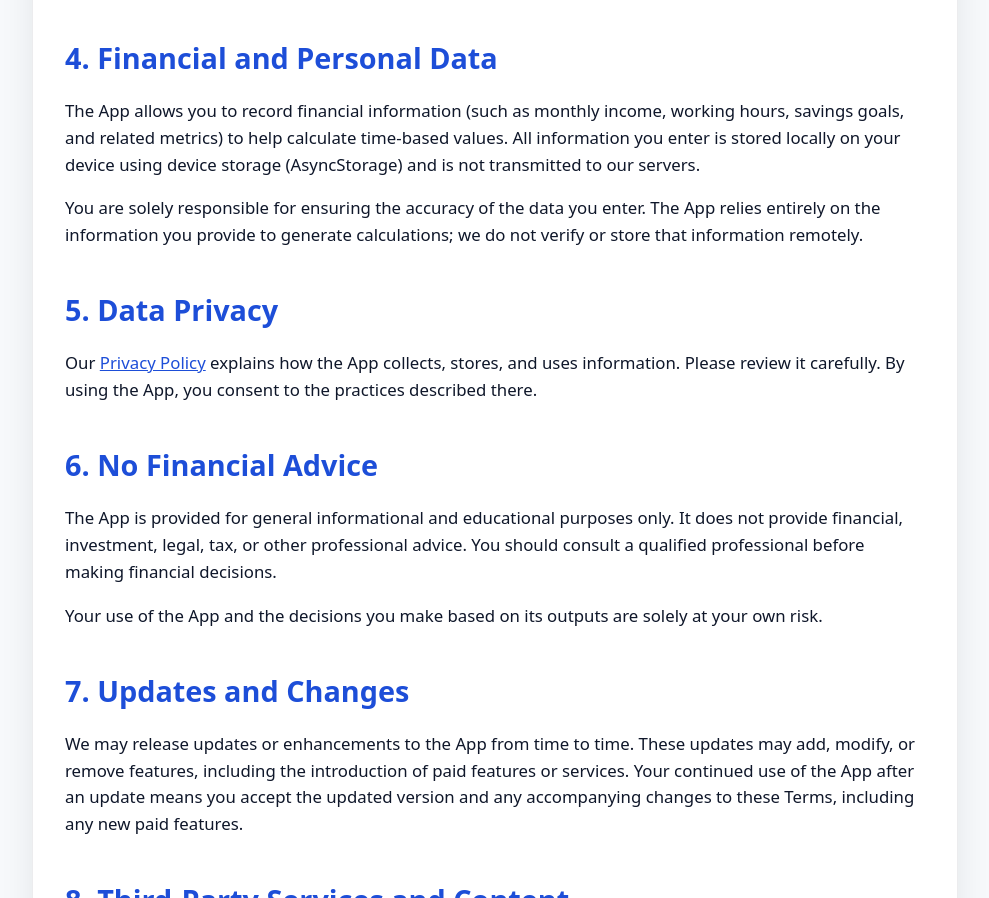
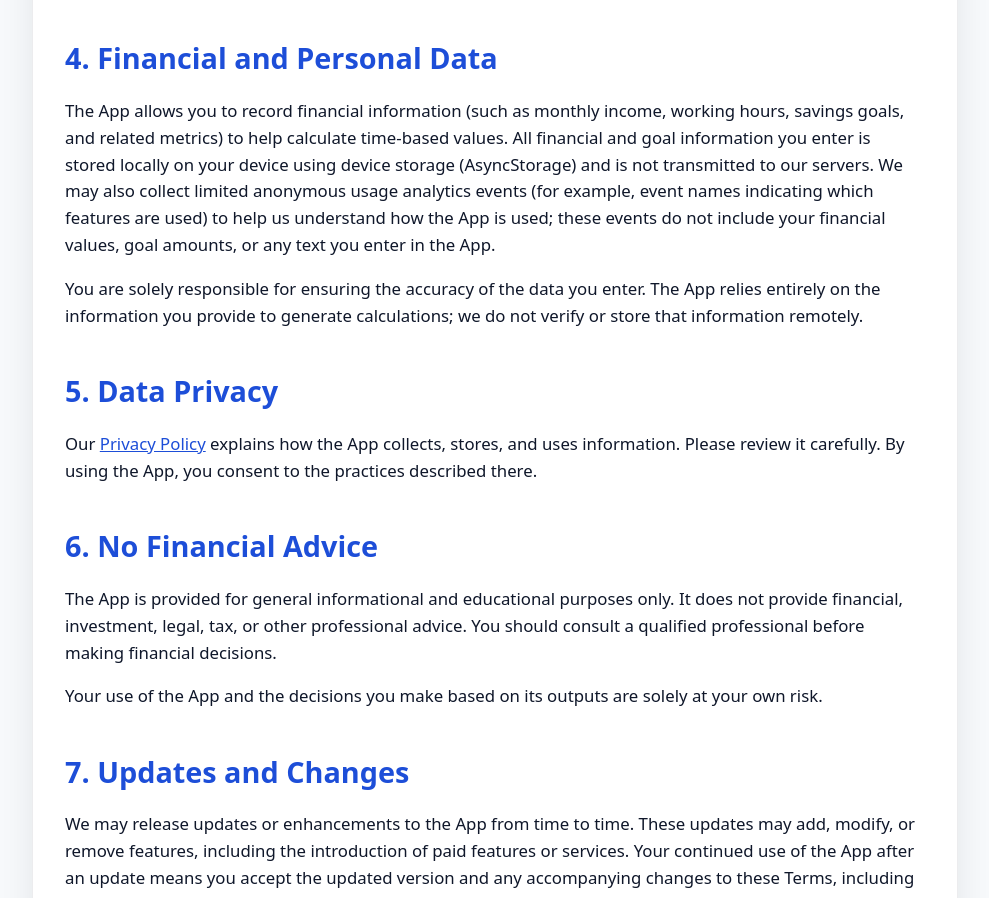
Before and after one commit to teodor-co/teodordev.github.io, a plain HTML site: page terms-of-use.html in a window 1280 px wide. Shown: the part 988-1886 px from the top of the page, without its empty margins (145-1134 px from the left). Drawn offline with Linux system fonts and the light colour scheme.

Commit message:
Update terms-of-use.html

```diff
--- a/terms-of-use.html
+++ b/terms-of-use.html
@@ -67,7 +67,7 @@
     <p>The App does not require you to create an account. You are responsible for maintaining the security of your device and ensuring that any data stored locally within the App remains secure.</p>
 
     <h2>4. Financial and Personal Data</h2>
-    <p>The App allows you to record financial information (such as monthly income, working hours, savings goals, and related metrics) to help calculate time-based values. All information you enter is stored locally on your device using device storage (AsyncStorage) and is not transmitted to our servers.</p>
+    <p>The App allows you to record financial information (such as monthly income, working hours, savings goals, and related metrics) to help calculate time-based values. All financial and goal information you enter is stored locally on your device using device storage (AsyncStorage) and is not transmitted to our servers. We may also collect limited anonymous usage analytics events (for example, event names indicating which features are used) to help us understand how the App is used; these events do not include your financial values, goal amounts, or any text you enter in the App.</p>
     <p>You are solely responsible for ensuring the accuracy of the data you enter. The App relies entirely on the information you provide to generate calculations; we do not verify or store that information remotely.</p>
 
     <h2>5. Data Privacy</h2>
```
